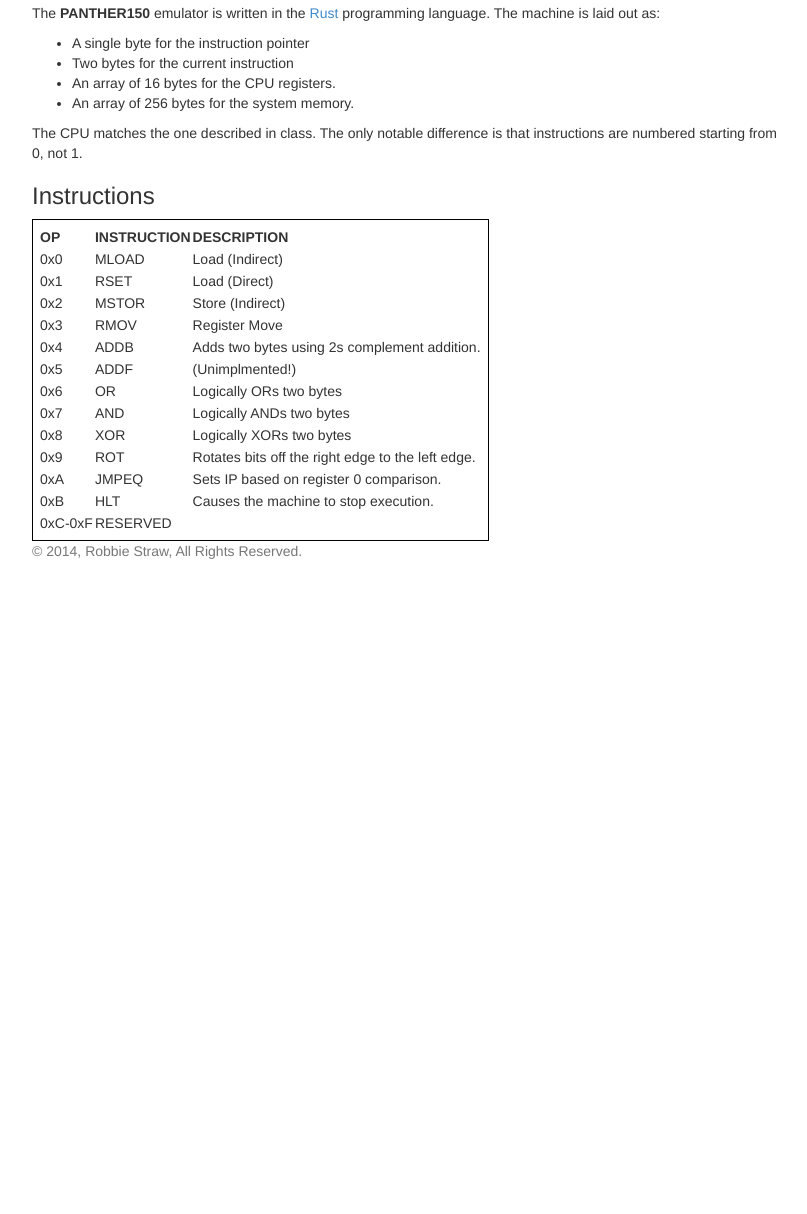
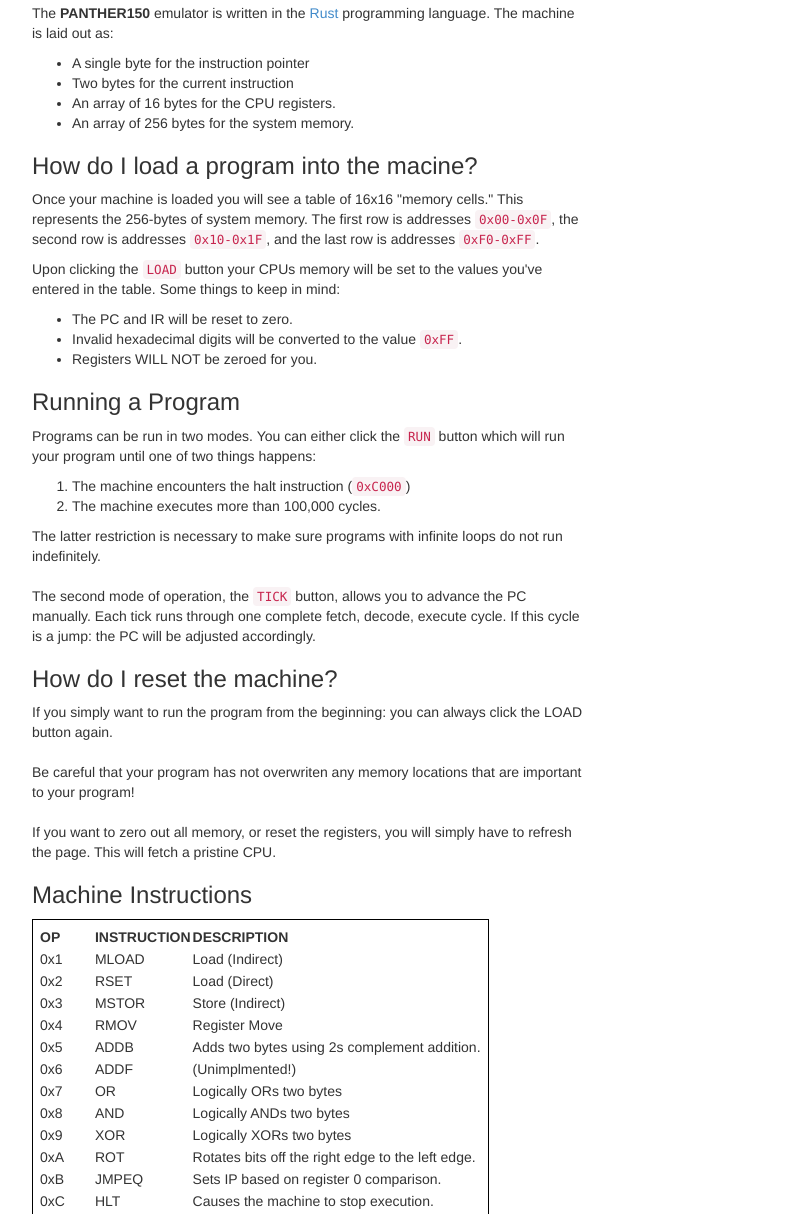
Before and after one commit to drbawb/momo-cpu, a plain HTML site: page assets/views/about.html in a window 1280 px wide. Shown: the part 206-1420 px from the top of the page, without its empty margins (38-845 px from the left). Before the commit the page ends 800 px from the top, so only its background shows below. Drawn offline with Linux system fonts and the light colour scheme; files that its build step writes are made by us from their sources; files whose address does not match are found by name.

Commit message:
Update the about page

```diff
--- a/assets/views/about.html
+++ b/assets/views/about.html
@@ -28,7 +28,7 @@
 			</div>
 
 			<div class="row">
-				<div class="col-md-8">
+				<div class="col-md-6">
 					<p>
 					The <strong>PANTHER150</strong> emulator is written in the <a href="http://rust-lang.org">Rust</a>
 					programming language. The machine is laid out as:
@@ -40,12 +40,61 @@
 					</ul>
 					</p>
 
+
+					<h3>How do I load a program into the macine?</h3>
 					<p>
-					The CPU matches the one described in class. The only notable difference
-					is that instructions are numbered starting from 0, not 1.
+					Once your machine is loaded you will see a table of 16x16 "memory cells."
+					This represents the 256-bytes of system memory. The first row is addresses
+					<code>0x00-0x0F</code>, the second row is addresses <code>0x10-0x1F</code>, and
+					the last row is addresses <code>0xF0-0xFF</code>.
 					</p>
 
-					<h3> Instructions </h3>
+					<p>
+					Upon clicking the <code>LOAD</code> button your CPUs memory will be set to
+					the values you've entered in the table.
+
+					Some things to keep in mind:
+					<ul>
+						<li>The PC and IR will be reset to zero.</li>
+						<li>Invalid hexadecimal digits will be converted to the value <code>0xFF</code>.</li>
+						<li>Registers WILL NOT be zeroed for you.</li>
+					</ul>
+					</p>
+
+					<h3>Running a Program</h3>
+					<p>
+					Programs can be run in two modes. You can either click the <code>RUN</code> button
+					which will run your program until one of two things happens:
+
+					<ol>
+						<li>The machine encounters the halt instruction (<code>0xC000</code>)</li>
+						<li>The machine executes more than 100,000 cycles.</li>
+					</ol>
+
+					The latter restriction is necessary to make sure programs with infinite loops do
+					not run indefinitely.
+
+					<br /><br />
+					The second mode of operation, the <code>TICK</code> button, allows you to advance
+					the PC manually. Each tick runs through one complete fetch, decode, execute cycle.
+
+					If this cycle is a jump: the PC will be adjusted accordingly.
+					</p>
+
+					<h3> How do I reset the machine? </h3>
+
+					<p>
+					If you simply want to run the program from the beginning: you can
+					always click the LOAD button again.
+					<br /><br />
+					Be careful that your program has not overwriten any memory locations
+					that are important to your program!
+					<br /><br />
+					If you want to zero out all memory, or reset the registers, you will
+					simply have to refresh the page. This will fetch a pristine CPU.
+					</p>
+
+					<h3> Machine Instructions </h3>
 					<table style="border: 1px #000 solid; border-collapse: separate; border-spacing: 0.2em; padding: 5px;">
 						<thead>
 							<tr>
@@ -56,62 +105,62 @@
 						</thead>
 						<tbody>
 							<tr>
-								<td>0x0</td>
+								<td>0x1</td>
 								<td>MLOAD</td>
 								<td>Load (Indirect)</td>
 							</tr>
 							<tr>
-								<td>0x1</td>
+								<td>0x2</td>
 								<td>RSET</td>
 								<td>Load (Direct)</td>
 							</tr>
 							<tr>
-								<td>0x2</td>
+								<td>0x3</td>
 								<td>MSTOR</td>
 								<td>Store (Indirect)</td>
 							</tr>
 							<tr>
-								<td>0x3</td>
+								<td>0x4</td>
 								<td>RMOV</td>
 								<td>Register Move</td>
 							</tr>
 							<tr>
-								<td>0x4</td>
+								<td>0x5</td>
 								<td>ADDB</td>
 								<td>Adds two bytes using 2s complement addition.</td>
 							</tr>
 							<tr>
-								<td>0x5</td>
+								<td>0x6</td>
 								<td>ADDF</td>
 								<td>(Unimplmented!)</td>
 							</tr>
 							<tr>
-								<td>0x6</td>
+								<td>0x7</td>
 								<td>OR</td>
 								<td>Logically ORs two bytes</td>
 							</tr>
 							<tr>
-								<td>0x7</td>
+								<td>0x8</td>
 								<td>AND</td>
 								<td>Logically ANDs two bytes</td>
 							</tr>
 							<tr>
-								<td>0x8</td>
+								<td>0x9</td>
 								<td>XOR</td>
 								<td>Logically XORs two bytes</td>
 							</tr>
 							<tr>
-								<td>0x9</td>
+								<td>0xA</td>
 								<td>ROT</td>
 								<td>Rotates bits off the right edge to the left edge.</td>
 							</tr>
 							<tr>
-								<td>0xA</td>
+								<td>0xB</td>
 								<td>JMPEQ</td>
 								<td>Sets IP based on register 0 comparison.</td>
 							</tr>
 							<tr>
-								<td>0xB</td>
+								<td>0xC</td>
 								<td>HLT</td>
 								<td>Causes the machine to stop execution.</td>
 							</tr>
@@ -121,6 +170,13 @@
 							</tr>
 						</tbody>
 					</table>
+
+					<h3>Terms of Use</h3>
+					<ol>
+						<li>Be nice to the server so it is available for the next person.</li>
+						<li>Redistribute the software according to the terms of the <a href="https://bitbucket.org/drbawb/momo-cpu/src/6dad8ea40c3e01d8dbd5d54fb0c1fd77e90791a9/LICENSE?at=master">BSD license</a></li>
+						<li>Submit bugs, questions, etc. to the <a href="https://bitbucket.org/drbawb/momo-cpu/issues?status=new&status=open">bug tracker.</a></li>
+					</ol>
 				</div>
 			</div>
 
```
